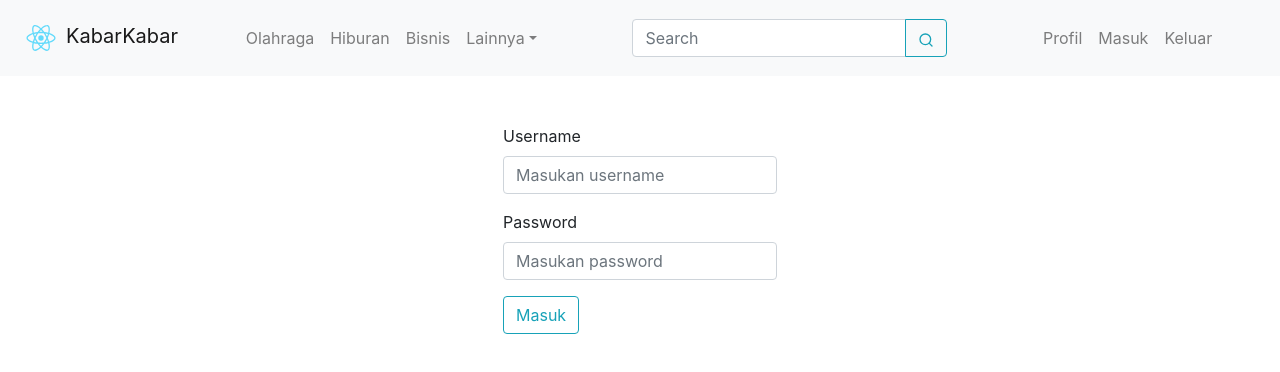
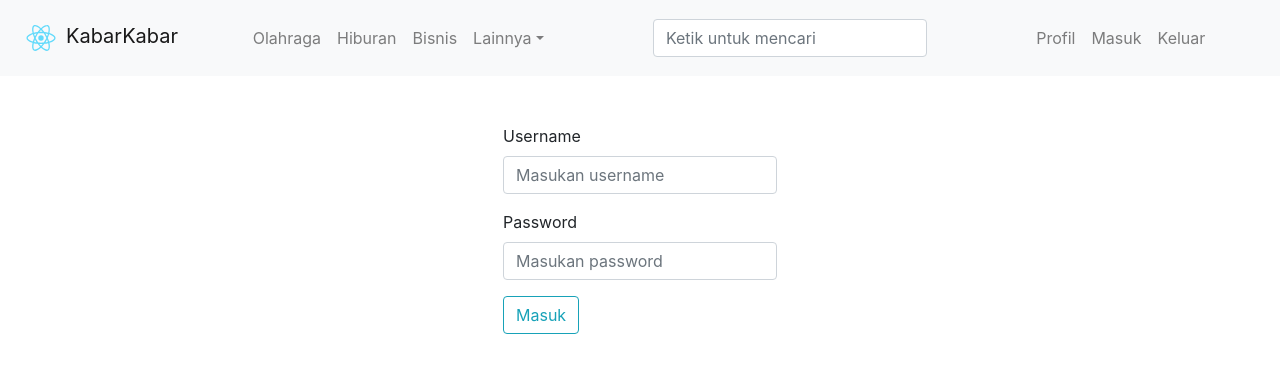
Before and after one commit to wiflash/react-challenge, a React (Create React App) app: page /masuk in a window 1280 px wide. Shown: the top 372 px of the page. Built offline with nearby package versions, Linux system fonts and the light colour scheme.

Commit message:
modified search form control

```diff
--- a/src/components/navbar.jsx
+++ b/src/components/navbar.jsx
@@ -1,6 +1,5 @@
 import React from 'react';
-import {Navbar, Nav, NavDropdown, Form, FormControl, InputGroup, Button} from 'react-bootstrap';
-import {FiSearch} from "react-icons/fi";
+import {Navbar, Nav, NavDropdown, Form, FormControl} from 'react-bootstrap';
 import logo from '../logo.svg';
 
 class NavigationBar extends React.Component {
@@ -47,21 +46,16 @@ class NavigationBar extends React.Component {
                 </Nav>
                 <Navbar.Toggle aria-controls="basic-navbar-nav"/>
                 <Navbar.Collapse>
-                    <Nav className="mr-auto ml-auto">
+                    <Nav className="mx-auto">
                         {kategoriMenu}
                         <NavDropdown title="Lainnya">
                             {lainnyaDropdown}
                         </NavDropdown>
                     </Nav>
-                    <Form inline className="mr-auto ml-auto">
-                        <InputGroup>
-                            <FormControl name="keyword" type="search" placeholder="Search" onChange={keyword => this.props.handleSearch(keyword)}/>
-                            <InputGroup.Append>
-                                <Button variant="outline-info" className="my-2 my-sm-0" type="submit"><FiSearch/></Button>
-                            </InputGroup.Append>
-                        </InputGroup>
-                    </Form>
-                    <Nav className="mr-auto ml-auto">
+                    <Nav className="mx-auto">
+                        <FormControl name="keyword" type="search" placeholder="Ketik untuk mencari" onChange={keyword => this.props.handleSearch(keyword)}/>
+                    </Nav>
+                    <Nav className="mx-auto">
                         {authMenu}
                     </Nav>
                 </Navbar.Collapse>
```
